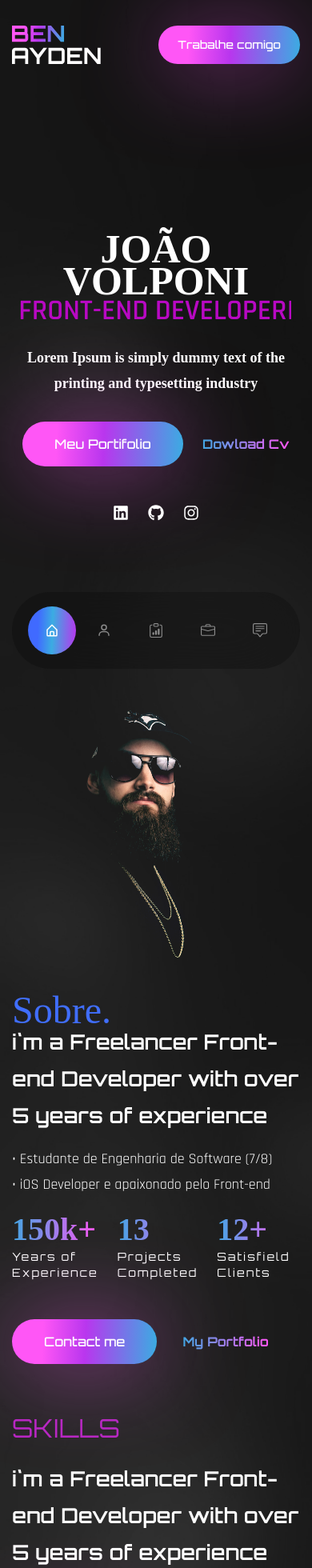
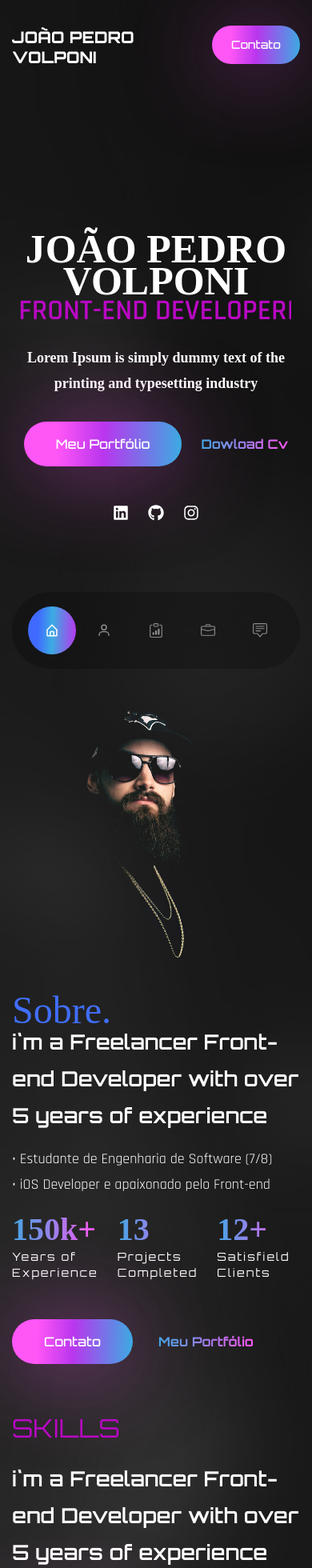
Before and after one commit to JoaoPedroVolponi/Portfolio-JoaoPedroVolponi, a React (Create React App) app: page / in a window 390 px wide. Shown: the top 1960 px of the page at 80% size. Built offline with nearby package versions, Linux system fonts and the light colour scheme; the HTML template or start-up script is replaced by a standard one; a web font is replaced by a local one.

Commit message:
Modificando

```diff
--- a/public/index.html
+++ b/public/index.html
@@ -1,35 +1,28 @@
 <!DOCTYPE html>
-<html lang="en">
+<html lang="pt-br">
+
 <head>
   <meta charset="utf-8" />
   <meta name="viewport" content="width=device-width, initial-scale=1" />
   <meta name="theme-color" content="#000000" />
-    <meta
-      name="description"
-      content="Web site created using create-react-app"
-    />
+  <meta name="description" content="Portifolio João Pedro Volponi" />
   <!-- google fonts -->
   <link
     href="https://fonts.googleapis.com/css2?family=Aldrich&family=Orbitron:wght@400;500;600;700;800;900&family=Rajdhani:wght@300;400;500;600;700&display=swap"
-      rel="stylesheet"
-    />
-     <!-- Quarternary -->
-    <link rel="preconnect" href="https://fonts.googleapis.com">
-    <link rel="preconnect" href="https://fonts.gstatic.com" crossorigin>
+    rel="stylesheet" />
+
+  <!-- Titulo (quartinary)-->
   <link href="https://fonts.googleapis.com/css2?family=Zeyada&display=swap" rel="stylesheet">
 
   <!-- Quintinary -->
-    <link rel="preconnect" href="https://fonts.googleapis.com">
-  <link rel="preconnect" href="https://fonts.gstatic.com" crossorigin>
   <link href="https://fonts.googleapis.com/css2?family=Chela+One&display=swap" rel="stylesheet">
 
   <!-- Sextinary -->
-  <link rel="preconnect" href="https://fonts.googleapis.com">
-  <link rel="preconnect" href="https://fonts.gstatic.com" crossorigin>
   <link href="https://fonts.googleapis.com/css2?family=Oi&display=swap" rel="stylesheet">
 
-    <title>João Volponi</title>
+  <title>João Pedro Volponi</title>
 </head>
+
 <body>
   <noscript>You need to enable JavaScript to run this app.</noscript>
   <div id="root"></div>
@@ -44,4 +37,5 @@
       To create a production bundle, use `npm run build` or `yarn build`.
     -->
 </body>
+
 </html>
--- a/src/components/About.js
+++ b/src/components/About.js
@@ -86,11 +86,11 @@ const About = () => {
               </div>
             </div>
             <div className='flex gap-x-8 items-center'>
-              <button className='btn btn-lg'  onClick={() => scrollToSection('contact')}> Contact me</button>
+              <button className='btn btn-lg'  onClick={() => scrollToSection('contact')}> Contato</button>
               {/* <a href='#work' className='text-gradient btn-link'>
                 My Portfolio
               </a> */}
-              <button className='text-gradient btn-link'  onClick={() => scrollToSection('work')}> My Portfolio</button>
+              <button className='text-gradient btn-link'  onClick={() => scrollToSection('work')}> Meu Portfólio</button>
             </div>
           </motion.div>
         </div>
--- a/src/components/Banner.js
+++ b/src/components/Banner.js
@@ -34,8 +34,8 @@ const Banner = () => {
               variants={fadeIn('right', 0.3)}
               initial="hidden" whileInView={'show'}
               viewport={{ once: false, amount: 0.7 }}
-              className='text-[50px] font-quartinary leading-[0.8] lg:text-[100px]'>
-              JOÃO<span> VOLPONI</span>
+              className='text-[50px] font-quartinary font-bold leading-[0.8] lg:text-[77px]'>
+              JOÃO PEDRO<span> VOLPONI</span>
               </motion.h1>
 
               {/* <motion.h1
@@ -81,7 +81,7 @@ const Banner = () => {
               viewport={{ once: false, amount: 0.7 }} className='flex max-w-max gap-x-6 items-center mb-12 mx-auto lg:mx-0'>
 
               {/* <button className='btn btn-lg'> contact me </button>  */}
-              <button className='btn btn-lg' onClick={() => scrollToSection('work')}> Meu Portifolio </button>
+              <button className='btn btn-lg' onClick={() => scrollToSection('work')}> Meu Portfólio </button>
 
               {/* <a href='https://github.com/JoaoPedroVolponi?tab=repositories'  target="_blank" className='text-gradient btn-link'>
                      My Portifolio
@@ -108,7 +108,7 @@ const Banner = () => {
               </a>
 
               { /* Instagram */}
-              <a href='https://www.instagram.com/joaovolponi/' target="_blank">
+              <a href='https://www.instagram.com/joaopedrovolponi/' target="_blank">
                 <FaInstagram />
               </a>
             </motion.div>
--- a/src/components/Contact.js
+++ b/src/components/Contact.js
@@ -88,7 +88,7 @@ const Contact = () => {
 
         <div className="flex flex-col items-center justify-center">
           <h4 className="text-xl uppercase text-accent font-quartinary font-medium mb-2 tracking-wide text-center">
-            João Volponi
+            João Pedro Volponi
           </h4>
           <h2 className="text-4xl lg:text-8xl leading-none mb-12 text-center">
             Vamos trabalhar <br /> juntos?
--- a/src/components/Header.js
+++ b/src/components/Header.js
@@ -2,7 +2,8 @@ import React from 'react';
 
 // Images
 import Logo from '../assets/logo.svg'
-
+import logoJoao from '../assets/logoJoao.svg';
+import Component2 from '../assets/Component2.svg';
 const Header = () => {
   const scrollToSection = (sectionId) => {
     const section = document.getElementById(sectionId);
@@ -15,10 +16,10 @@ const Header = () => {
       <div className='flex justify-between items-center'>
         { /* Logo */}
         <a href='#'>
-          <img src={Logo} alt='' />
+          <img src={logoJoao} alt='' />
         </a>
         { /* Button */}
-        <button className='btn btn-sm' onClick={() => scrollToSection('contact')}> Trabalhe comigo</button>
+        <button className='btn btn-sm' onClick={() => scrollToSection('contact')}> Contato</button>
       </div>
     </div>
   </header>
--- a/src/components/Services.js
+++ b/src/components/Services.js
@@ -11,47 +11,53 @@ import { fadeIn } from '../variants'
 
 //services data
 const services = [
-  {
-    name: 'Ui / Ux',
-    description: 'Lorem Ipsum is simply dummy text of the printing and typesetting industry ',
-    link: 'Lear more',
-  },
+  // {
+  //   name: 'iOS Developer',
+  //   description: 'Desenvolvedor iOS (Swift)',
+  //   link: 'Lear more',
+  // },
   {
     name: 'iOS Developer',
     description: 'Lorem Ipsum is simply dummy text of the printing and typesetting industry ',
-    link: 'Lear more',
+    link: '',
   },
   {
     name: 'Front-end Developer',
     description: 'Lorem Ipsum is simply dummy text of the printing and typesetting industry ',
-    link: 'Lear more',
+    link: '',
   },
   {
-    name: '',
-    description: '',
+    name: 'Ui / UX',
+    description: 'Lorem Ipsum is simply dummy text of the printing and typesetting industry ',
     link: '',
   },
 
 ]
 
 const Services = () => {
+  const scrollToSection = (sectionId) => {
+    const section = document.getElementById(sectionId);
+    if (section) {
+      section.scrollIntoView({ behavior: 'smooth' });
+    }
+  };
   return (
     <section className='section' id='services'>
       <div className='container mx-auto'>
-        <div className='flex flex-col lg:flex-row'>
+        <div className='flex flex-col gapy-y-8 lg:flex-row lg:items-center lg:gap-x-12'>
           {/* Text & Image */}
           <motion.div
             variants={fadeIn('right', 0.3)}
             initial="hidden"
             whileInView={"show"}
             viewport={{ once: false, amount: 0.3 }}
-          className='flex-1 lg:bg-services lg:bg-bottom bg-no-repeat mix-blend-lighten mb-12 lg:mb-0 '>
+            className=''>
             <h2 className='h2 text-accent mb-6'> Skills</h2>
             <h3 className='h3 max-w-[455px] mb-16'>
               i`m a Freelancer Front-end Developer with over 5 years of
               experience
             </h3>
-            <button className='btn btn-sm'> Meu Portfolio</button>
+            <button className='btn btn-sm' onClick={() => scrollToSection('work')}> Meu Portfólio</button>
           </motion.div>
 
           {/* Services */}
@@ -65,8 +71,8 @@ const Services = () => {
             <div >
               {services.map((services, index) => {
                 //destructure service
-                const { name, description, link} = services;
-                return(
+                const { name, description, link } = services;
+                return (
                   <div className='border-b border-white/20 h-[146px] mb-[38px] flex'
                     key={index}
                   >
@@ -79,9 +85,9 @@ const Services = () => {
                       </p>
                     </div>
                     <div className='flex flex-col flex-1 items-end'>
-                    <a href='#' className='btn w-9 h-9 mb-[42px] flex justify-center items-center'>
+                      {/* <a href='#' className='btn w-9 h-9 mb-[42px] flex justify-center items-center'>
                       <BsArrowUpRight />
-                    </a>
+                    </a> */}
                       <a href='#' className='text-gradient text-sm'>
                         {link}
                       </a>
```
Also changed, not shown: src/assets/Component2.svg (added), src/assets/logoJoao.svg (added). Lines whose indentation alone changed are shown as unchanged.
